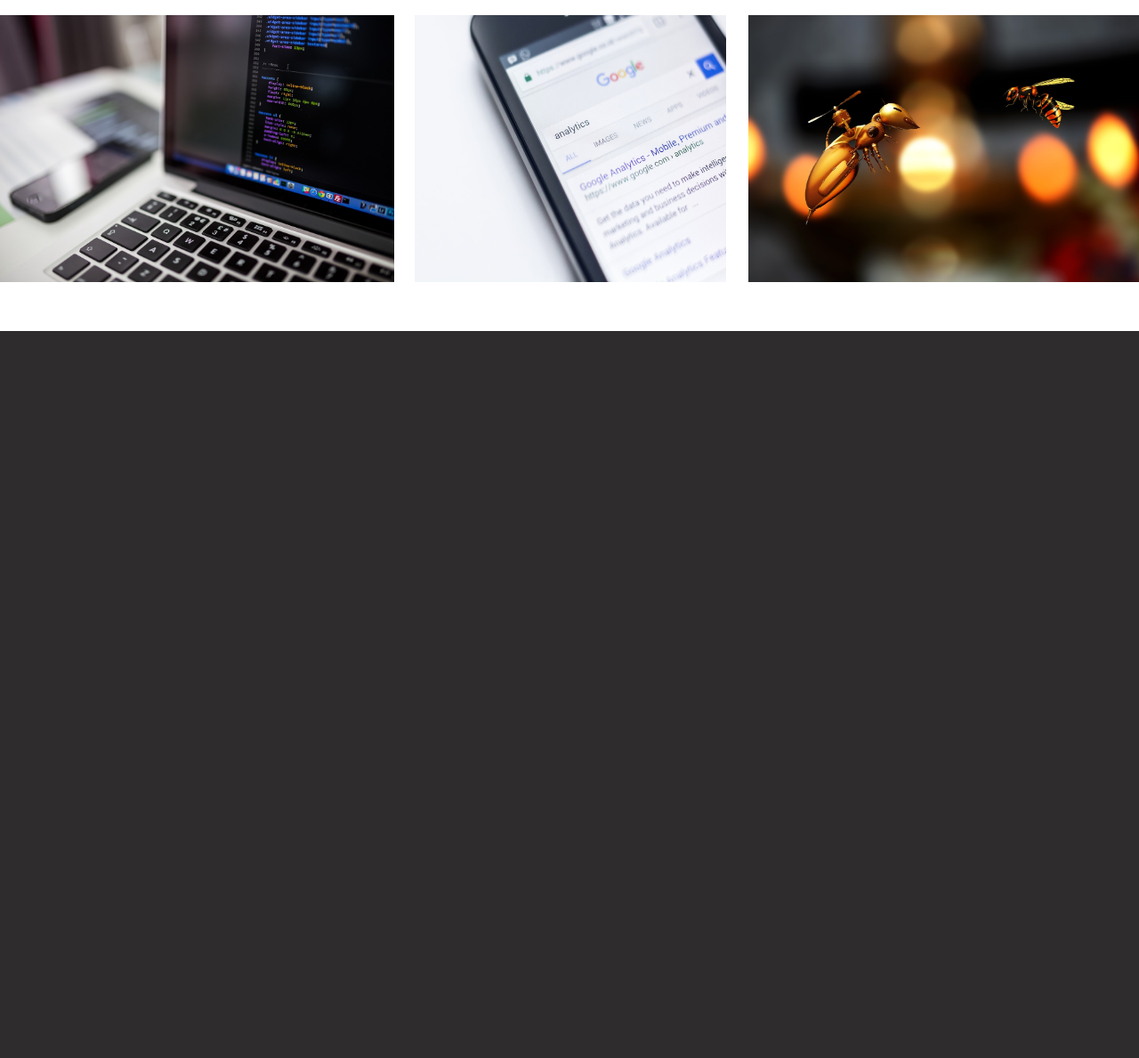
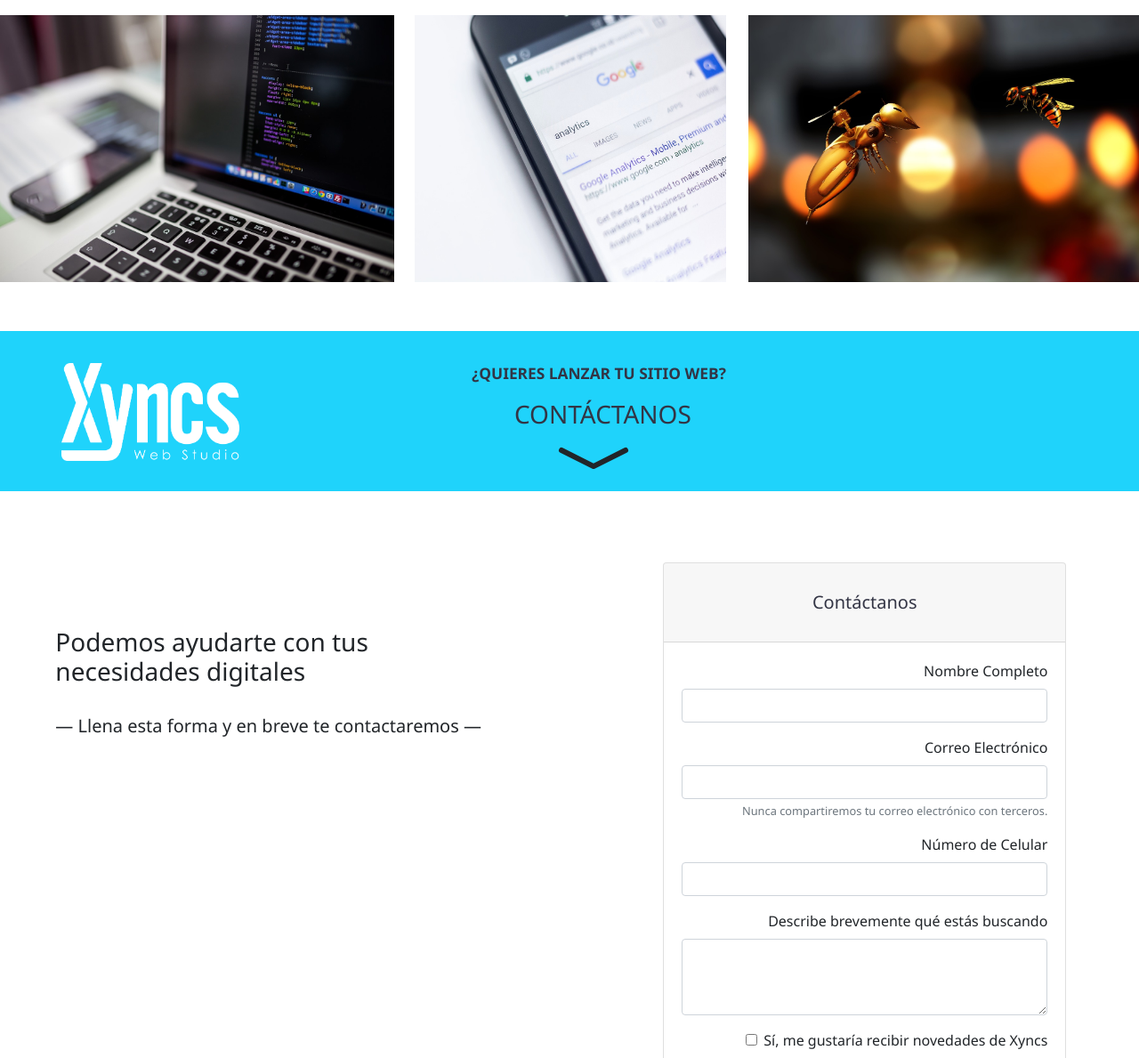
Before and after one commit to alecvipa/Xyncs-landingPage, a plain HTML site: page index.html in a window 1280 px wide. Shown: the part 1611-2800 px from the top of the page at 89% size. Before the commit the page ends 1983 px from the top, so only its background shows below. Drawn offline with nearby package versions, Linux system fonts and the light colour scheme.

Commit message:
final front end version, missing mailer, responsiveness, scrollspy

```diff
--- a/Assets/logic.js
+++ b/Assets/logic.js
@@ -2,7 +2,19 @@
 $(document).ready(function () {
     var arrCounter = 0;
 
+    function arrow2(){
 
+        $(".arrow2").hover(function(){
+            $(this).animate({ top: "+=3px" }, "normal");
+            $(this).animate({ top: "-=3px" }, "normal");
+            $(this).animate({ top: "+=3px" }, "normal");
+            $(this).animate({ top: "-=3px" }, "normal");
+            $(this).animate({ top: "+=3px" }, "normal");
+            $(this).animate({ top: "-=3px" }, "normal");
+
+          });
+    }
+    arrow2();
 
     function arrow() {
         $(".arrow1").animate({ opacity: '0' });
@@ -14,20 +26,12 @@ $(document).ready(function () {
     };
     arrow();
 
-    // function btn2 () {
-    //     $(".descbtn2").animate({ opacity: '0.7' });
-    //     $(".descbtn2").animate({ opacity: '1' }, 1000);
-    //     btn2();
 
-    // };
     window.onscroll = function () {
         $(".intracont").animate({opacity: '1'},3000);
         counterBtn2 =0;
         $(".xyncsWhite").animate({ opacity: '1' }, 3000);
         $(".VR").animate({ opacity: '1' }, 3000);
-        // btn2();
-
-
 
     };
 
--- a/Assets/style.css
+++ b/Assets/style.css
@@ -222,6 +222,101 @@ a:hover {
     margin-top: -4%;
     font-family: 'Segoe UI', Tahoma, Geneva, Verdana, sans-serif;
 }
+
+/* Cuarta sección */
+.bannerContacto{
+    height: 135pt;
+    margin-top: -3%;
+    width: 101.2% !important;
+    position: relative;
+    right: 1.2%;
+    margin-bottom: 3%;
+    background-color: #1fd3fb;
+}
+.xyncsTransWhite{
+    width: 200px;
+    position: relative;
+    left: 6.5%;
+    margin-top: 2.8% !important;
+}
+.titleBanner {
+    color: #333545;
+    position: relative;
+    left: 42.1%;
+    bottom: 62%;
+    font-weight: bold;
+    font-size: 13pt;
+    font-family: 'Segoe UI', Tahoma, Geneva, Verdana, sans-serif;
+    width: 300pt;
+}
+.titleBanner2 {
+    color: #333545;
+    position: relative;
+    left: 45.8%;
+    bottom: 62%;
+    /* font-weight: bold; */
+    font-family: 'Segoe UI', Tahoma, Geneva, Verdana, sans-serif;
+    width: 300pt;
+}
+.arrow2{
+    position: relative;
+    left: 49%;
+    bottom: 108%;
+    width: 30%;
+}
+.formularioContacto{
+    height: 636pt;
+    margin-top: -3%;
+    width: 101.2% !important;
+    position: relative;
+    right: 1.2%;
+    margin-bottom: 3%;
+    background-color: white;;
+}
+.theForm {
+    width: 35%;
+    text-align: right;
+    position: relative;
+    left: 58.7%;
+    top: -6%;
+    font-family: 'Segoe UI', Tahoma, Geneva, Verdana, sans-serif;
+}
+.privacyPolicy{
+    color: #333545 !important;
+    font-size: 12pt;
+    font-family: 'Segoe UI', Tahoma, Geneva, Verdana, sans-serif;
+
+}
+.contactHeader{
+    text-align: center;
+    color: #333545 !important;
+    padding-top: 7% !important;
+    padding-bottom: 7% !important;
+ }
+ .subtitleContact{
+     position: relative;
+     top: 18%;
+     left: 6%;
+     font-family: 'Segoe UI', Tahoma, Geneva, Verdana, sans-serif;
+     width: 40%;
+ }
+ /* Quinta Sección */
+ .footer{
+    height: 135pt;
+    margin-top: -3%;
+    width: 101.2% !important;
+    position: relative;
+    right: 1.2%;
+    margin-bottom: 3%;
+    background-color: #333545;
+    margin-bottom: -1%;
+ }
+ .xyncsTransFooter{
+    width: 200px;
+    position: relative;
+    left: 45.8%;
+    margin-top: 2.8% !important;
+ }
 @media only screen and (max-width: 1000px) {
     /* Primera Sección */
     a {
--- a/index.html
+++ b/index.html
@@ -99,8 +99,9 @@
         <section class="gallery py-5 tecnologias" id="gallery">
             <section class="jumbotron jumbotron-fluid jumbotitle">
                 <section class="container" style="text-align: center;">
-                  <h1 class="display-4"><span style="color: #1fd3fb;">TECNOLOGÍAS</span><span style="color: #333545;"> A TU ALCANCE</span></h1>
-                 </section>
+                    <h1 class="display-4"><span style="color: #1fd3fb;">TECNOLOGÍAS</span><span style="color: #333545;">
+                            A TU ALCANCE</span></h1>
+                </section>
             </section>
             <section class="container">
                 <!-- end of section title -->
@@ -164,11 +165,12 @@
                                 <section class="gallery-item" id="intellImage">
                                     <img src="./Assets/images/AI.jpg" alt="AI" class="img-fluid gallery-img">
                                     <section class="middle">
-                                        <section class="text" style="width: 300px;">
-                                            <h5>PROXIMAMENTE: <span style="font-weight: bold;">INTELIGENCIA ARTIFICIAL</span></h5>
+                                        <section class="text" style="width: 350px;">
+                                            <h5>PROXIMAMENTE: <span style="font-weight: bold;">INTELIGENCIA
+                                                    ARTIFICIAL</span></h5>
                                             <ul style="text-align: left;">
                                                 <li><span style="font-weight: bold;">IBM </span>WATSON ASSISTANT</li>
-                                                <li>OBTENER CLIENTES POTENCIALES</li>
+                                                <li>OBTENECIÓN DE CLIENTES POTENCIALES</li>
                                                 <li>RESPUESTAS DE USUARIO VELOCES</li>
                                             </ul>
                                         </section>
@@ -187,10 +189,69 @@
             </section>
         </section>
         <!--end of gallery section -->
+        <div class="bannerContacto">
+            <img src="./Assets/images/xyncsTransWhite.png" alt="Xyncs White" class="xyncsTransWhite">
+            <p class="titleBanner">¿QUIERES LANZAR TU SITIO WEB?</p>
+            <h3 class="titleBanner2">CONTÁCTANOS</h3>
+            <div class="arrow2">
+                <svg class="bi bi-chevron-compact-down arroww" width="6em" height="13em" viewBox="0 0 16 16"
+                    fill="currentColor" xmlns="http://www.w3.org/2000/svg">
+                    <path fill-rule="evenodd"
+                        d="M1.553 6.776a.5.5 0 01.67-.223L8 9.44l5.776-2.888a.5.5 0 11.448.894l-6 3a.5.5 0 01-.448 0l-6-3a.5.5 0 01-.223-.67z"
+                        clip-rule="evenodd" />
+                </svg>
+            </div>
+        </div>
         <!-- </div> -->
+        <!-- Formulario -->
+        <div class="formularioContacto">
+            <section class="subtitleContact">
+                <h3>Podemos ayudarte con tus necesidades digitales</h3>
+                <br>
+                <h5>— Llena esta forma y en breve te contactaremos —</h5>
+            </section>
+            <section class="card theForm">
+                <h5 class="card-header contactHeader">Contáctanos</h5>
+                <section class="card-body">
+                    <form>
+                        <section class="form-group">
+                            <label for="name">Nombre Completo</label>
+                            <input type="name" class="form-control" id="completeName" aria-describedby="namelHelp">
+                        </section>
+                        <section class="form-group">
+                            <label for="exampleInputEmail1">Correo Electrónico</label>
+                            <input type="email" class="form-control" id="inputEmail1" aria-describedby="emailHelp">
+                            <small id="emailHelp" class="form-text text-muted">Nunca compartiremos tu correo electrónico con
+                                terceros.</small>
+                        </section>
+                        <section class="form-group">
+                            <label for="number">Número de Celular</label>
+                            <input type="tel" class="form-control" id="cellNumber" aria-describedby="numberHelp">
+                        </section>
+                        <section class="form-group">
+                            <label for="exampleFormControlTextarea1">Describe brevemente qué estás buscando</label>
+                            <textarea class="form-control" id="exampleFormControlTextarea1" rows="3"></textarea>
+                        </section>
+                        <section class="form-check">
+                            <input type="checkbox" class="form-check-input" id="exampleCheck1">
+                            <label class="form-check-label" for="exampleCheck1">Sí, me gustaría recibir novedades de Xyncs</label>
+                        </section>
+                        <br>
+                        <button type="submit" class="btn btn-primary btn-lg">Enviar</button>
+                        <br>
+                        <br>
+                        <a href="#" class="privacyPolicy">Respetamos tu privacidad</a>
+                        <br>
 
-    </div> -->
-
+                    </form>
+                </section>
+            </section>
+            <!-- <section class="theForm">
+            </section> -->
+        </div>
+        <div class="footer">
+            <img src="./Assets/images/xyncsTransWhite.png" alt="xyncsTrans" class="xyncsTransFooter">
+        </div>
     </div>
 
     <script src="https://cdnjs.cloudflare.com/ajax/libs/jquery/3.2.1/jquery.min.js"></script>
```
Also changed, not shown: Assets/images/xyncsTransWhite.png (added), 2 other files.
